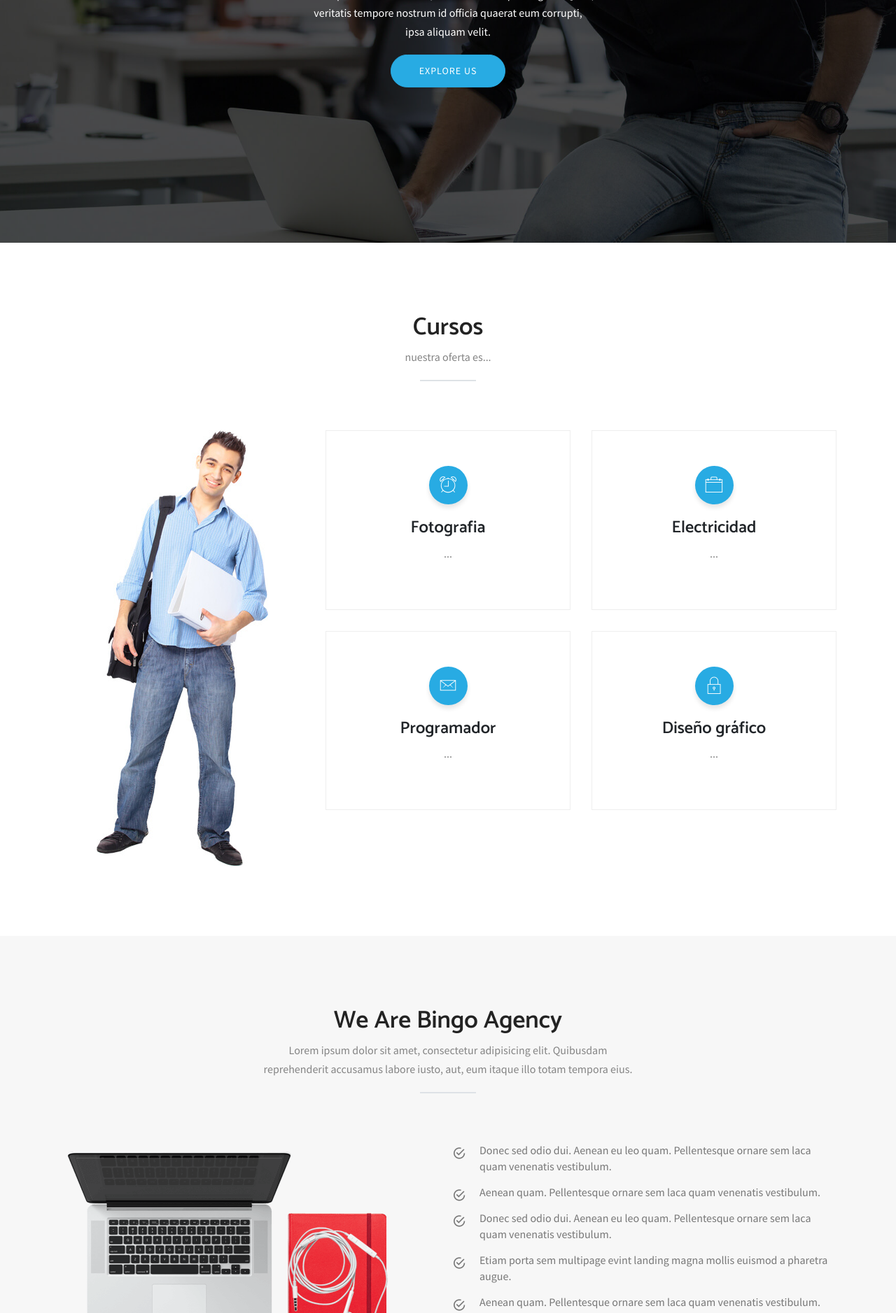
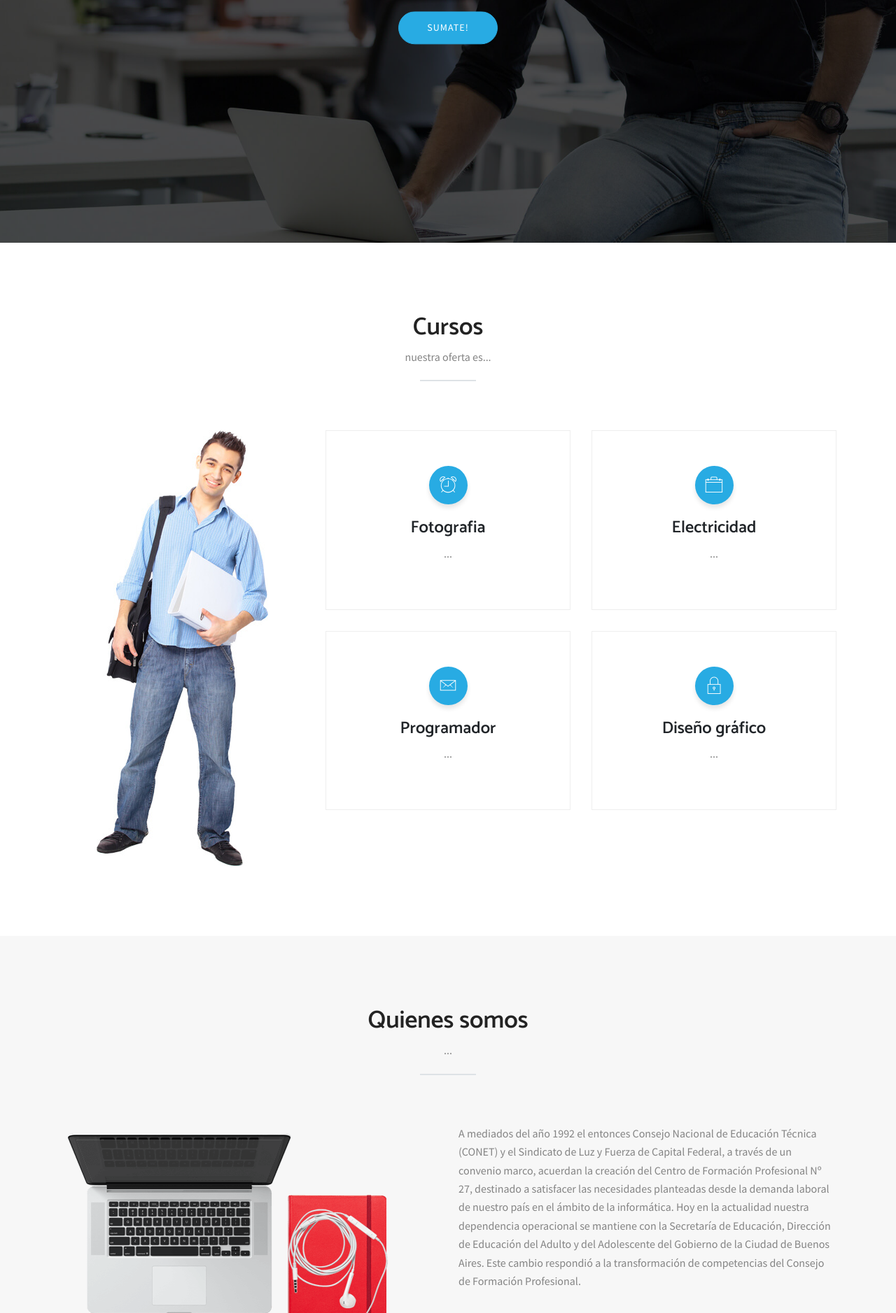
Before and after one commit to sergiogimenezclass/sitiowebcfp27, a website: page theme/index.html in a window 1280 px wide. Shown: the part 453-2330 px from the top of the page at 70% size. Drawn offline with Linux system fonts and the light colour scheme; some packages are replaced by stand-ins of ours; files whose address does not match are found by name.

Commit message:
quienes somos

```diff
--- a/theme/index.html
+++ b/theme/index.html
@@ -121,13 +121,10 @@ End Fixed Navigation
 		<div class="container">
 			<div class="row">
 				<div class="col-md-12 text-center">
-					<h1 data-duration-in=".3" data-animation-in="fadeInUp" data-delay-in=".1">Crafting Digital <br>
-						Experience</h1>
-					<p data-duration-in=".3" data-animation-in="fadeInUp" data-delay-in=".5">Lorem ipsum dolor sit amet,
-						consectetur adipisicing elit. Quod, <br> veritatis tempore nostrum id
-						officia quaerat eum corrupti, <br> ipsa aliquam velit.</p>
+					<h1 data-duration-in=".3" data-animation-in="fadeInUp" data-delay-in=".1">Inscripción 2023 <br></h1>
+					<p data-duration-in=".3" data-animation-in="fadeInUp" data-delay-in=".5">...</p>
 					<a data-duration-in=".3" data-animation-in="fadeInUp" data-delay-in=".8" class="btn btn-main"
-						href="service.html">Explore Us</a>
+						href="service.html">Sumate!</a>
 				</div>
 			</div>
 		</div>
@@ -136,13 +133,10 @@ End Fixed Navigation
 		<div class="container">
 			<div class="row">
 				<div class="col-md-12 text-center">
-					<h1 data-duration-in=".3" data-animation-in="fadeInDown" data-delay-in=".1">We Combine Design <br> and
-						Creativity</h1>
-					<p data-duration-in=".3" data-animation-in="fadeInDown" data-delay-in=".5">Create just what you need
-						for your Perfect Website. Choose from a wide range
-						<br> of Elements & simply put them on our Canvas.</p>
+					<h1 data-duration-in=".3" data-animation-in="fadeInDown" data-delay-in=".1">Oferta educativa</h1>
+					<p data-duration-in=".3" data-animation-in="fadeInDown" data-delay-in=".5">...</p>
 					<a data-duration-in=".3" data-animation-in="fadeInDown" data-delay-in=".8" class="btn btn-main"
-						href="service.html">Explore Us</a>
+						href="service.html">Sumate</a>
 				</div>
 			</div>
 		</div>
@@ -216,9 +210,8 @@ Start About Section
 			<!-- section title -->
 			<div class="col-lg-6">
 				<div class="title text-center">
-					<h2>We Are Bingo Agency</h2>
-					<p>Lorem ipsum dolor sit amet, consectetur adipisicing elit. Quibusdam reprehenderit accusamus labore iusto,
-						aut, eum itaque illo totam tempora eius.</p>
+					<h2>Quienes somos</h2>
+					<p>...</p>
 					<div class="border"></div>
 				</div>
 			</div>
@@ -231,13 +224,10 @@ Start About Section
 				<img loading="lazy" src="images/about/about-2.png" class="img-fluid" alt="">
 			</div>
 			<div class="col-md-6">
-				<ul class="checklist">
-					<li>Donec sed odio dui. Aenean eu leo quam. Pellentesque ornare sem laca quam venenatis vestibulum.</li>
-					<li>Aenean quam. Pellentesque ornare sem laca quam venenatis vestibulum.</li>
-					<li>Donec sed odio dui. Aenean eu leo quam. Pellentesque ornare sem laca quam venenatis vestibulum.</li>
-					<li>Etiam porta sem multipage evint landing magna mollis euismod a pharetra augue.</li>
-					<li>Aenean quam. Pellentesque ornare sem laca quam venenatis vestibulum.</li>
-				</ul>
+				<p>
+					A mediados del año 1992 el entonces Consejo Nacional de Educación Técnica (CONET) y el Sindicato de Luz y Fuerza de Capital Federal, a través de un convenio marco, acuerdan la creación del Centro de Formación Profesional Nº 27, destinado a satisfacer las necesidades planteadas desde la demanda laboral de nuestro país en el ámbito de la informática. Hoy en la actualidad nuestra dependencia operacional se mantiene con la Secretaría de Educación, Dirección de Educación del Adulto y del Adolescente del Gobierno de la Ciudad de Buenos Aires. Este cambio respondió a la transformación de competencias del Consejo de Formación Profesional.
+
+				</p>
 				<a href="about.html" class="btn btn-main mt-20">Learn More</a>
 			</div>
 		</div> <!-- End row -->
```
